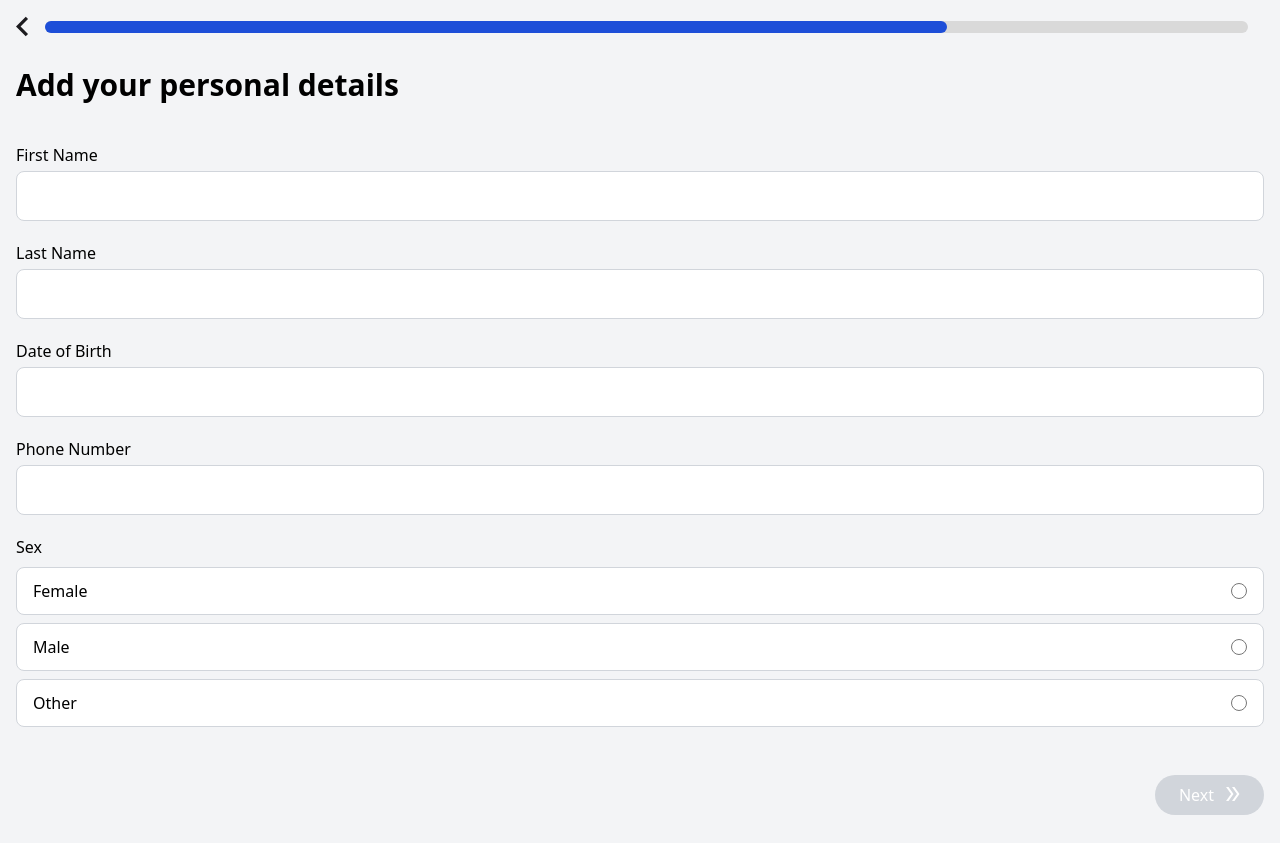
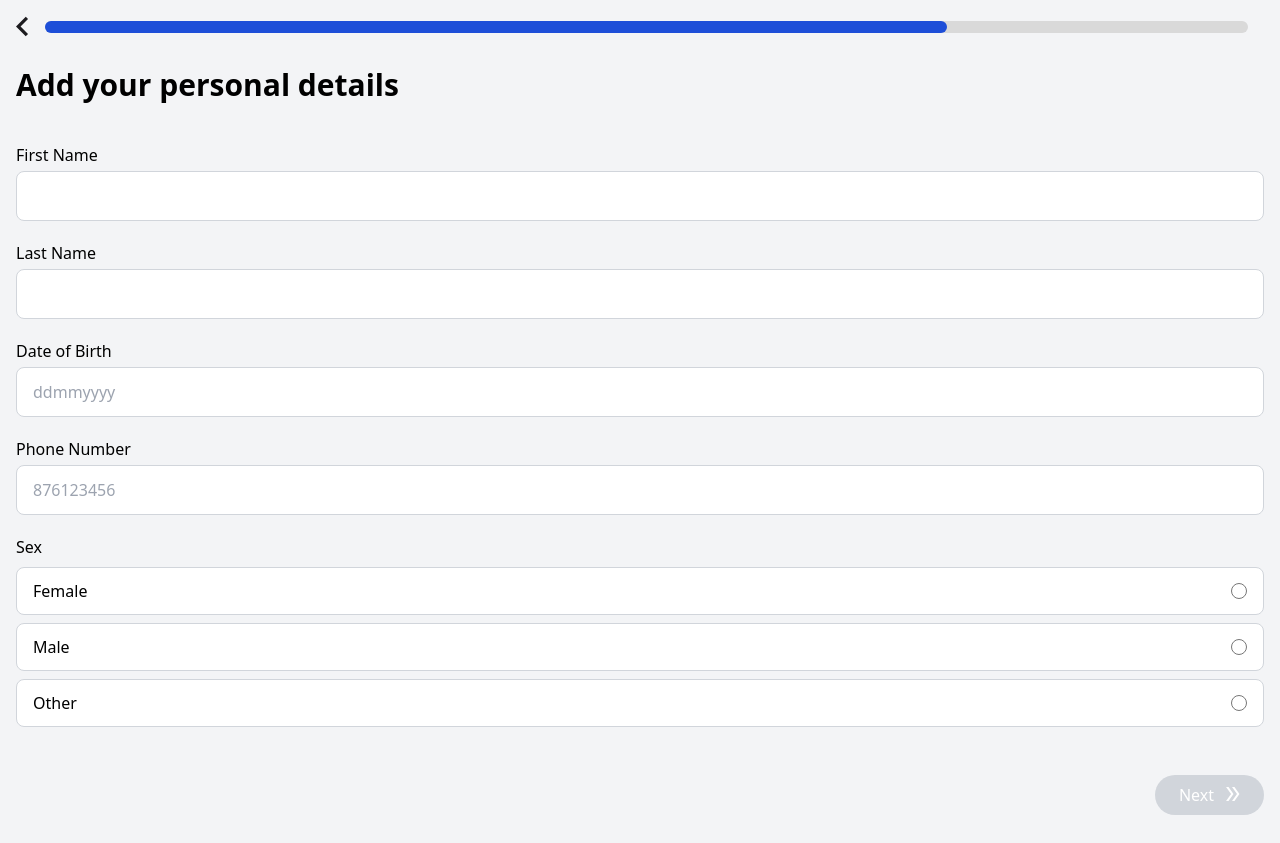
Before and after one commit to nowarrenty/patient-check-in, a Next.js app: page /form in a window 1280 px wide. Both pictures are taken after a click on the button 22 px from the left and 29 px from the top of the page. Built offline with nearby package versions, Linux system fonts and the light colour scheme.

Commit message:
feat: add placeholder text

```diff
--- a/components/forms/personal-details-form.tsx
+++ b/components/forms/personal-details-form.tsx
@@ -51,6 +51,7 @@ const PersonalDetailsForm = ({
             {...register("Date of Birth", { required: true })}
             type={"text"}
             name={"Date of Birth"}
+            placeholder={`ddmmyyyy`}
             className={inputCSS}
           ></input>
         </label>
@@ -60,6 +61,7 @@ const PersonalDetailsForm = ({
             {...register("Phone Number", { required: true })}
             type={"tel"}
             name={"Phone Number"}
+            placeholder={`876123456`}
             className={inputCSS}
           ></input>
         </label>
```
